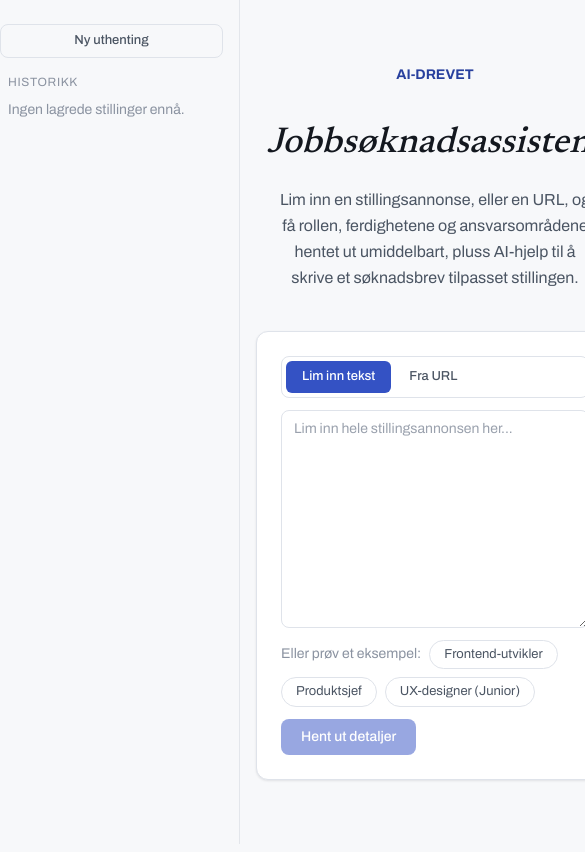
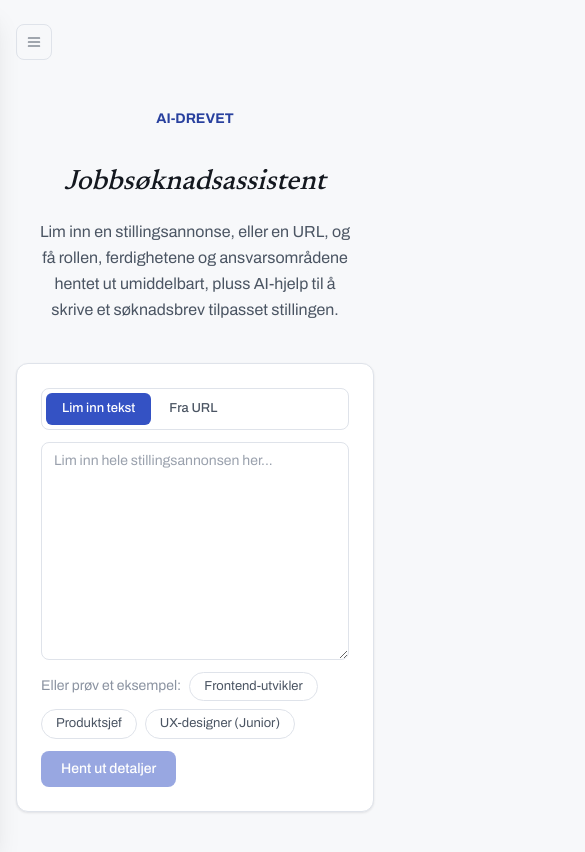
Before and after one commit to TomChrister/llm-project, a Next.js app: page / in a window 390 px wide. Shown: the top 852 px of the page, 585 px wide, since content can reach past the window. Built offline with nearby package versions, Linux system fonts and the light colour scheme.

Commit message:
feat: made mobile responsive

```diff
--- a/src/app/page.tsx
+++ b/src/app/page.tsx
@@ -36,6 +36,8 @@ export default function Home() {
     const [currentId, setCurrentId] = useState<string | null>(null);
     // Bumped on "New extraction" to remount JobInput with a clean slate.
     const [resetKey, setResetKey] = useState(0);
+    // Sidebar renders as a slide-in drawer below the md breakpoint.
+    const [sidebarOpen, setSidebarOpen] = useState(false);
 
     const { submit, object, isLoading, error, clear } = useObject({
         api: "/api/extract",
@@ -93,11 +95,30 @@ export default function Home() {
                 onSelect={selectJob}
                 onNew={startOver}
                 onDelete={deleteJob}
+                open={sidebarOpen}
+                onClose={() => setSidebarOpen(false)}
             />
 
             <main
-                className={`mx-auto w-full max-w-[768px] flex-1 px-4 pb-16 ${currentJob ? "pt-12" : "pt-0"}`}
+                className={`mx-auto w-full max-w-[768px] flex-1 px-4 pb-16 ${currentJob ? "" : "pt-0"}`}
             >
+                <button
+                    type="button"
+                    onClick={() => setSidebarOpen(true)}
+                    aria-label="Åpne meny"
+                    className="my-6 flex h-9 w-9 cursor-pointer items-center justify-center rounded-lg border border-[var(--border-default)] text-[var(--text-secondary)] hover:border-[var(--border-hover)] hover:text-[var(--text-primary)] md:hidden"
+                >
+                    <svg
+                        viewBox="0 0 20 20"
+                        fill="none"
+                        stroke="currentColor"
+                        strokeWidth="1.5"
+                        className="h-4 w-4"
+                    >
+                        <path strokeLinecap="round" d="M3 5h14M3 10h14M3 15h14" />
+                    </svg>
+                </button>
+
                 {!currentJob ? (
                     <Hero />
                 ) : (
--- a/src/components/Hero.tsx
+++ b/src/components/Hero.tsx
@@ -2,7 +2,7 @@ import { Wordmark } from "@/components/ui/Wordmark";
 
 export function Hero() {
     return (
-        <div className="flex flex-col items-center gap-4 px-4 pt-16 pb-10 text-center">
+        <div className="flex flex-col items-center gap-4 px-4 pt-6 pb-10 text-center">
             <Wordmark size="lg" />
             <p className="m-0 max-w-[520px] text-base leading-relaxed text-[var(--text-secondary)]">
                 Lim inn en stillingsannonse, eller en URL, og få rollen,
--- a/src/components/Sidebar.tsx
+++ b/src/components/Sidebar.tsx
@@ -9,16 +9,57 @@ export function Sidebar({
     onSelect,
     onNew,
     onDelete,
+    open,
+    onClose,
 }: {
     jobs: SavedJob[];
     currentId: string | null;
     onSelect: (id: string) => void;
     onNew: () => void;
     onDelete: (id: string) => void;
+    // Drawer visibility on mobile — ignored at the md breakpoint and up,
+    // where the sidebar is always a static column.
+    open: boolean;
+    onClose: () => void;
 }) {
     return (
-        <div className="flex w-60 shrink-0 flex-col gap-4 border-r border-[var(--border-subtle)] py-6 pr-4">
-            <Button variant="secondary" size="sm" onClick={onNew}>
+        <>
+            {/* Backdrop — mobile only, closes the drawer on tap-outside. */}
+            <div
+                onClick={onClose}
+                aria-hidden="true"
+                className={`fixed inset-0 z-30 bg-black/40 transition-opacity duration-200 md:hidden ${
+                    open ? "opacity-100" : "pointer-events-none opacity-0"
+                }`}
+            />
+
+            <div
+                className={`fixed inset-y-0 left-0 z-40 flex w-72 flex-col gap-4 overflow-y-auto border-r border-[var(--border-subtle)] bg-[var(--bg-surface)] p-4 shadow-xl transition-transform duration-200 md:static md:z-auto md:w-60 md:shrink-0 md:translate-x-0 md:overflow-visible md:bg-transparent md:py-6 md:pr-4 md:pl-0 md:shadow-none ${
+                    open ? "translate-x-0" : "-translate-x-full"
+                }`}
+            >
+                <div className="flex items-center justify-between gap-2 md:hidden">
+                    <span className="text-sm font-medium text-[var(--text-primary)]">
+                        Meny
+                    </span>
+                    <button
+                        type="button"
+                        onClick={onClose}
+                        aria-label="Lukk meny"
+                        className="cursor-pointer rounded-md px-2 py-1 text-lg text-[var(--text-tertiary)] hover:text-[var(--text-primary)]"
+                    >
+                        ×
+                    </button>
+                </div>
+
+                <Button
+                    variant="secondary"
+                    size="sm"
+                    onClick={() => {
+                        onNew();
+                        onClose();
+                    }}
+                >
                     Ny uthenting
                 </Button>
                 <div className="flex flex-col gap-0.5">
@@ -36,7 +77,10 @@ export function Sidebar({
                         .map((job) => (
                             <div
                                 key={job.id}
-                            onClick={() => onSelect(job.id)}
+                                onClick={() => {
+                                    onSelect(job.id);
+                                    onClose();
+                                }}
                                 className={`flex cursor-pointer items-center justify-between gap-2 rounded-lg p-2 ${
                                     job.id === currentId
                                         ? "bg-[var(--bg-surface-hover)]"
@@ -68,5 +112,6 @@ export function Sidebar({
                         ))}
                 </div>
             </div>
+        </>
     );
 }
--- a/src/components/ui/Button.tsx
+++ b/src/components/ui/Button.tsx
@@ -21,7 +21,7 @@ export function Button({
     return (
         <button
             {...props}
-            className={`cursor-pointer rounded-lg font-medium disabled:cursor-default disabled:opacity-50 ${sizeClasses} ${variantClasses} ${className}`}
+            className={`shrink-0 cursor-pointer rounded-lg font-medium whitespace-nowrap disabled:cursor-default disabled:opacity-50 ${sizeClasses} ${variantClasses} ${className}`}
         />
     );
 }
--- a/src/components/ui/Wordmark.tsx
+++ b/src/components/ui/Wordmark.tsx
@@ -4,7 +4,7 @@ export function Wordmark({ size = "md" }: { size?: "md" | "lg" }) {
             <p className='text-[14px] mb-8 text-[#28409E] font-bold'>AI-DREVET</p>
             <h1
                 className={`m-0 font-display font-medium text-[var(--text-primary)] italic ${
-                    size === "lg" ? "text-[36px]" : "text-[28px]"
+                    size === "lg" ? "text-[28px] sm:text-[36px]" : "text-[22px] sm:text-[28px]"
                 }`}
             >
                 Jobbsøknadsassistent
```
Also changed, not shown: 1 other file (tests, documents, lock files or other folders). Lines whose indentation alone changed are shown as unchanged.
